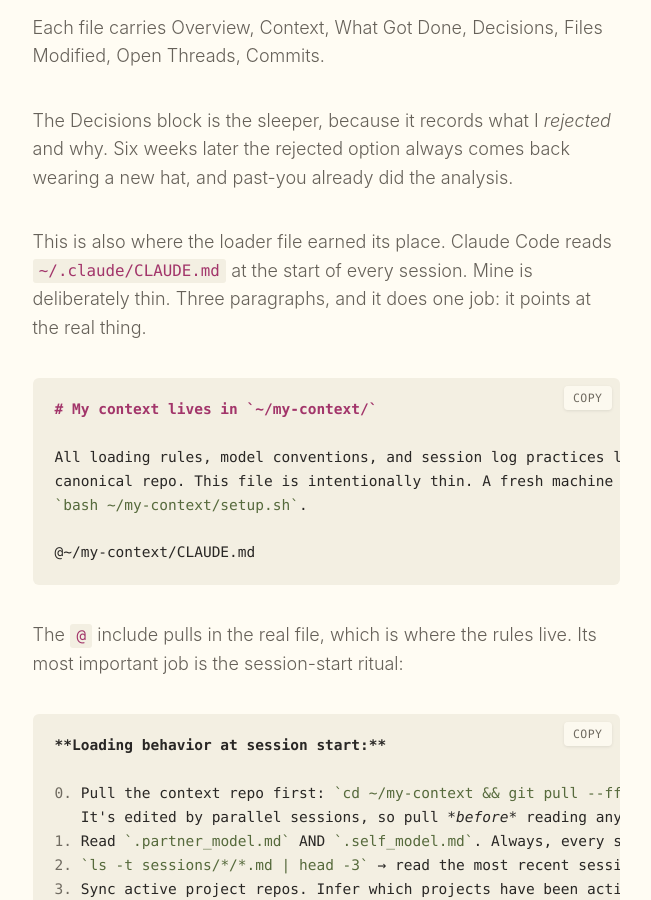
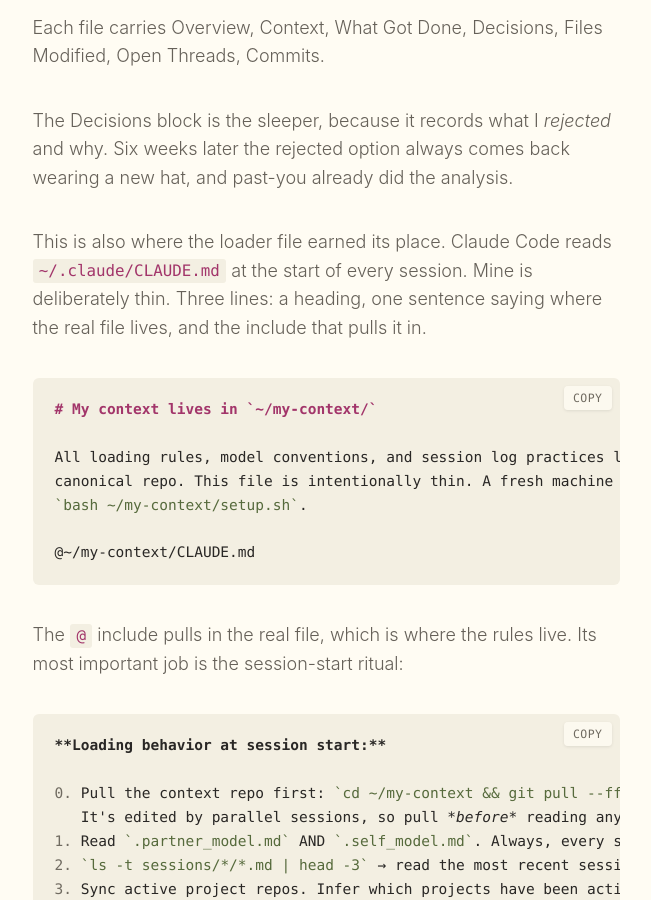
Before and after one commit to paulmederos/pm17, a Jekyll site: the page built from _posts/2026-08-09-how-i-work-with-claude.md, in a window 1280 px wide and 900 px high, scrolled down 9440 px. Shown: the whole window, without its empty margins (314-965 px from the left). Built offline with Jekyll 4.4.1, drawn with Linux system fonts in a browser that asks for light colours; some web fonts are replaced.

Commit message:
Correct the loader file description
It's three lines, not three paragraphs: a heading, one sentence pointing
at the canonical repo, and the @ include.

Co-Authored-By: Claude Opus 5 <noreply@anthropic.com>

````diff
--- a/_posts/2026-08-09-how-i-work-with-claude.md
+++ b/_posts/2026-08-09-how-i-work-with-claude.md
@@ -179,7 +179,7 @@ Each file carries Overview, Context, What Got Done, Decisions, Files Modified, O
 
 The Decisions block is the sleeper, because it records what I *rejected* and why. Six weeks later the rejected option always comes back wearing a new hat, and past-you already did the analysis.
 
-This is also where the loader file earned its place. Claude Code reads `~/.claude/CLAUDE.md` at the start of every session. Mine is deliberately thin. Three paragraphs, and it does one job: it points at the real thing.
+This is also where the loader file earned its place. Claude Code reads `~/.claude/CLAUDE.md` at the start of every session. Mine is deliberately thin. Three lines: a heading, one sentence saying where the real file lives, and the include that pulls it in.
 
 ```markdown
 # My context lives in `~/my-context/`
````
